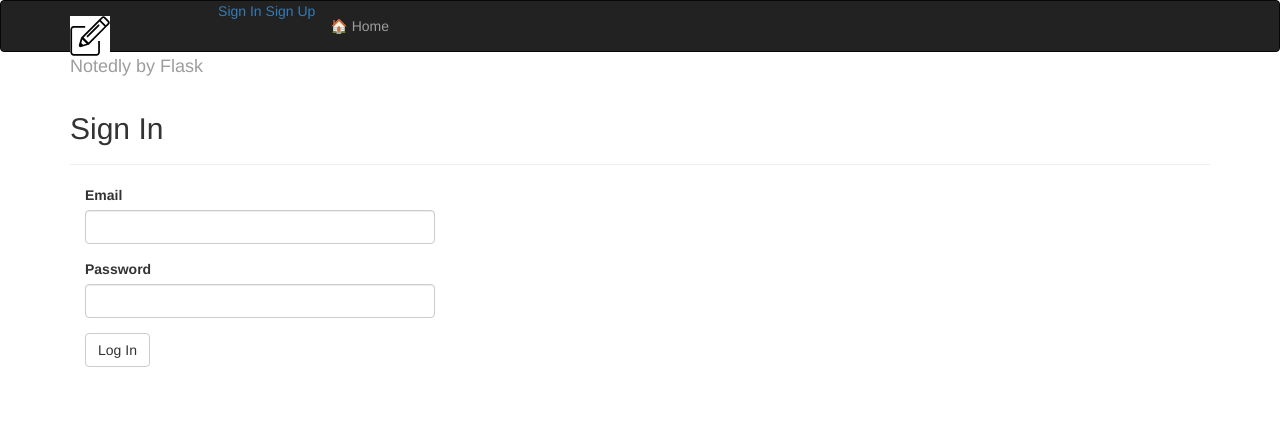
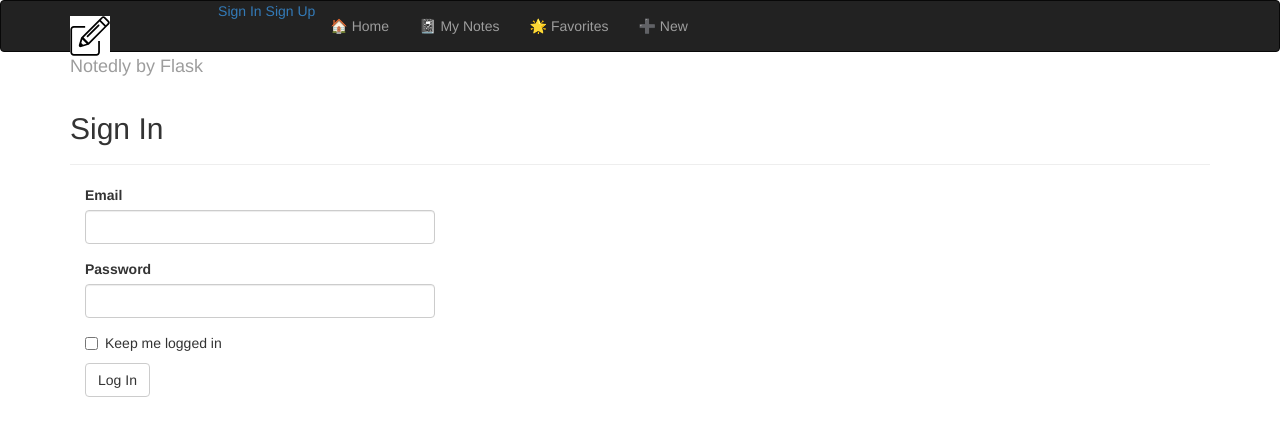
Before and after one commit to nh3223/projects, a Flask app: page /login in a window 1280 px wide. Shown: the top 436 px of the page. Run offline with Flask 2, Linux system fonts and the light colour scheme; some libraries are stand-ins or nearby versions.

Commit message:
Basic login and registration functionality complete

```diff
--- a/notedly_as_flask/app/auth/forms.py
+++ b/notedly_as_flask/app/auth/forms.py
@@ -8,7 +8,7 @@ from ..models import User
 class LoginForm(FlaskForm):
     email = StringField('Email', validators = [DataRequired(), Length(1, 64), Email()])
     password = PasswordField('Password', validators = [DataRequired()])
-    #remember_me = BooleanField('Keep me logged in')
+    remember_me = BooleanField('Keep me logged in')
     submit = SubmitField('Log In')
 
 class RegistrationForm(FlaskForm):
--- a/notedly_as_flask/app/models.py
+++ b/notedly_as_flask/app/models.py
@@ -12,6 +12,9 @@ class User(UserMixin, db.Model):
     password = db.Column(db.String(64))
     notes = db.relationship('Note', backref='author', lazy='dynamic')
 
+    def verify_password(self, password):
+        return self.password == password
+
 @login_manager.user_loader
 def load_user(user_id):
     return User.query.get(int(user_id))
--- a/notedly_as_flask/app/templates/base.html
+++ b/notedly_as_flask/app/templates/base.html
@@ -30,6 +30,24 @@
                   Home
                 </a>
             </li>
+            <li>
+                <a href="{{ url_for('main.index') }}">
+                    <span aria-hidden="true" role="img">📓</span>
+                    My Notes
+                </a>
+            </li>
+            <li>
+                <a href="{{ url_for('main.index') }}">
+                    <span aria-hidden="true" role="img">🌟</span>
+                    Favorites
+                </a>
+            </li>
+            <li>
+                <a href="{{ url_for('main.index') }}">
+                    <span aria-hidden="true" role="img">➕</span>
+                    New
+                </a>
+            </li>
         </ul>
     </div>
 </div>
```
Also changed, not shown: notedly_as_flask/data-dev.sqlite.
